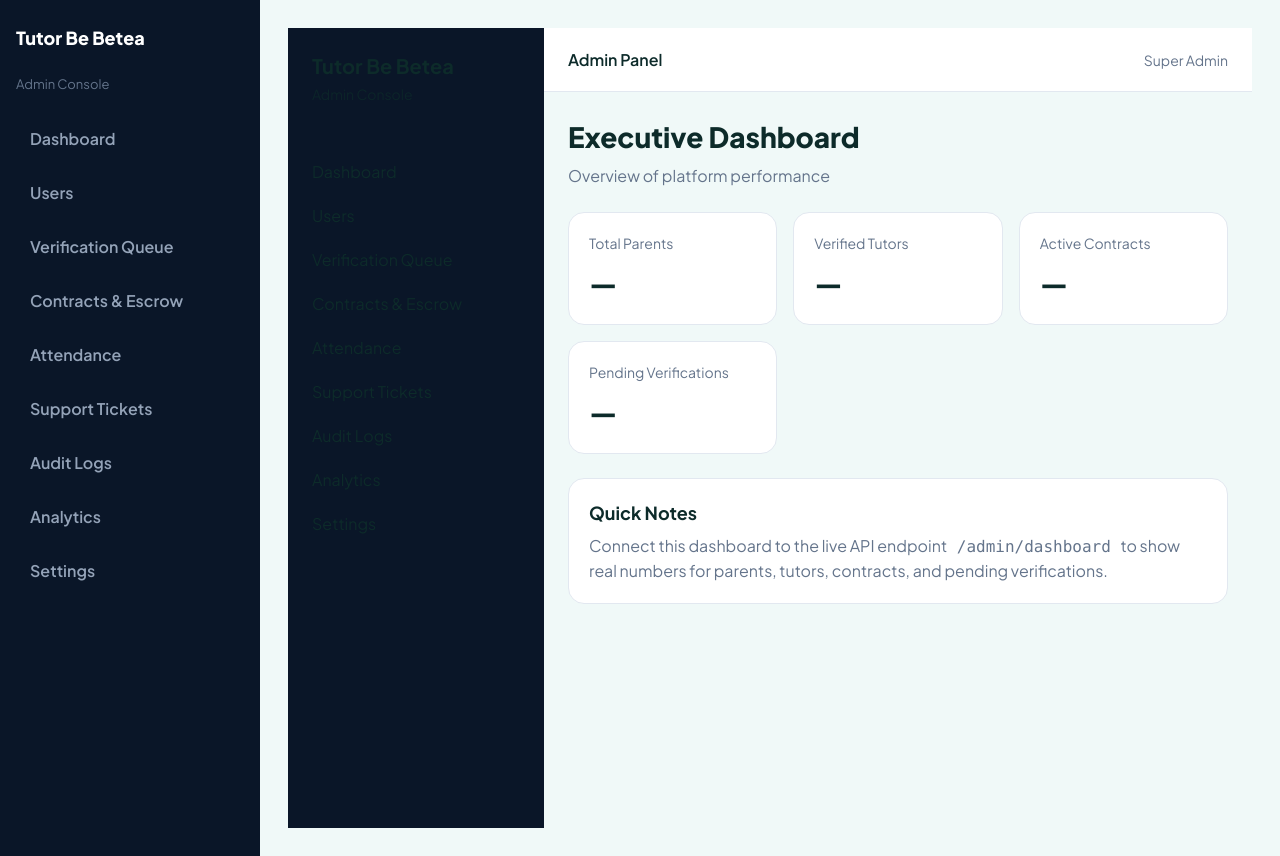
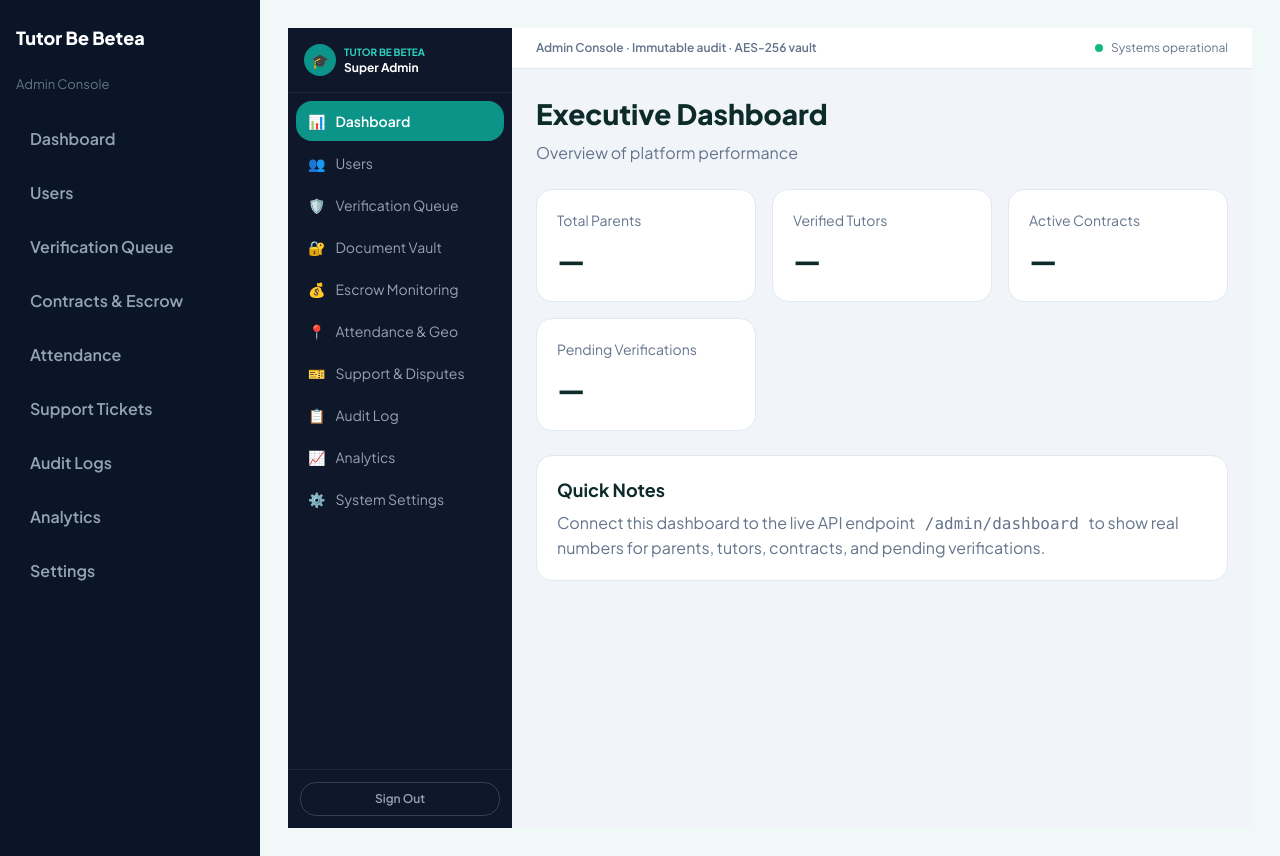
Before and after one commit to Zeordi/tutor-be-betea, a Next.js app in the folder apps/admin/: page / in a window 1280 px wide. Built offline with nearby package versions, Linux system fonts and the light colour scheme.

Commit message:
Update layout.tsx

```diff
--- a/apps/admin/app/(dashboard)/layout.tsx
+++ b/apps/admin/app/(dashboard)/layout.tsx
@@ -1,61 +1,117 @@
-export default function DashboardLayout({
+"use client";
+
+import Link from "next/link";
+import { usePathname, useRouter } from "next/navigation";
+import { useEffect, useState } from "react";
+
+const SIDEBAR = [
+  { href: "/", id: "dashboard", icon: "📊", label: "Dashboard" },
+  { href: "/users", id: "users", icon: "👥", label: "Users" },
+  { href: "/verification", id: "verification", icon: "🛡️", label: "Verification Queue" },
+  { href: "/vault", id: "vault", icon: "🔐", label: "Document Vault" },
+  { href: "/contracts", id: "escrow", icon: "💰", label: "Escrow Monitoring" },
+  { href: "/attendance", id: "geofence", icon: "📍", label: "Attendance & Geo" },
+  { href: "/tickets", id: "tickets", icon: "🎫", label: "Support & Disputes" },
+  { href: "/audit-logs", id: "audit", icon: "📋", label: "Audit Log" },
+  { href: "/analytics", id: "analytics", icon: "📈", label: "Analytics" },
+  { href: "/settings", id: "settings", icon: "⚙️", label: "System Settings" },
+];
+
+export default function AdminDashboardLayout({
   children,
 }: {
   children: React.ReactNode;
 }) {
+  const pathname = usePathname();
+  const router = useRouter();
+  const [ready, setReady] = useState(false);
+
+  useEffect(() => {
+    const token =
+      typeof window !== "undefined"
+        ? localStorage.getItem("admin_token") || localStorage.getItem("token")
+        : null;
+    // Keep soft gate for local preview; tighten when auth is wired
+    setReady(true);
+    if (!token) {
+      // router.replace("/login");
+    }
+  }, [router]);
+
+  if (!ready) {
+    return (
+      <div className="flex min-h-screen items-center justify-center bg-slate-100 dark:bg-[#060E1A]">
+        <p className="text-slate-500">Loading admin…</p>
+      </div>
+    );
+  }
+
   return (
-    <div className="min-h-screen flex">
-      {/* Sidebar */}
-      <aside className="w-64 bg-[var(--sidebar)] text-[var(--sidebar-foreground)] hidden lg:block">
-        <div className="p-6">
-          <h2 className="text-xl font-bold">Tutor Be Betea</h2>
-          <p className="text-sm opacity-70 mt-1">Admin Console</p>
+    <div className="flex h-screen overflow-hidden bg-slate-100 dark:bg-[#060E1A]">
+      <aside className="flex w-56 flex-shrink-0 flex-col bg-slate-900">
+        <div className="border-b border-slate-800 p-4">
+          <div className="flex items-center gap-2">
+            <div className="flex h-8 w-8 items-center justify-center rounded-xl bg-teal-600 text-sm">
+              🎓
+            </div>
+            <div>
+              <p className="text-[10px] font-bold text-teal-400">TUTOR BE BETEA</p>
+              <p className="text-xs font-bold text-white">Super Admin</p>
+            </div>
+          </div>
         </div>
 
-        <nav className="mt-6 px-3 space-y-1">
-          <a href="/admin" className="block rounded-lg px-3 py-2 hover:bg-white/10">
-            Dashboard
-          </a>
-          <a href="/admin/users" className="block rounded-lg px-3 py-2 hover:bg-white/10">
-            Users
-          </a>
-          <a href="/admin/verification" className="block rounded-lg px-3 py-2 hover:bg-white/10">
-            Verification Queue
-          </a>
-          <a href="/admin/contracts" className="block rounded-lg px-3 py-2 hover:bg-white/10">
-            Contracts & Escrow
-          </a>
-          <a href="/admin/attendance" className="block rounded-lg px-3 py-2 hover:bg-white/10">
-            Attendance
-          </a>
-          <a href="/admin/tickets" className="block rounded-lg px-3 py-2 hover:bg-white/10">
-            Support Tickets
-          </a>
-          <a href="/admin/audit-logs" className="block rounded-lg px-3 py-2 hover:bg-white/10">
-            Audit Logs
-          </a>
-          <a href="/admin/analytics" className="block rounded-lg px-3 py-2 hover:bg-white/10">
-            Analytics
-          </a>
-          <a href="/admin/settings" className="block rounded-lg px-3 py-2 hover:bg-white/10">
-            Settings
-          </a>
+        <nav className="flex-1 space-y-0.5 overflow-y-auto p-2">
+          {SIDEBAR.map((item) => {
+            const active =
+              item.href === "/"
+                ? pathname === "/"
+                : pathname === item.href || pathname.startsWith(item.href + "/");
+            return (
+              <Link
+                key={item.id}
+                href={item.href}
+                className={`flex w-full items-center gap-2.5 rounded-xl px-3 py-2.5 text-left text-sm transition-all ${
+                  active
+                    ? "bg-teal-600 font-semibold text-white"
+                    : "text-slate-400 hover:bg-slate-800 hover:text-white"
+                }`}
+              >
+                <span>{item.icon}</span>
+                <span>{item.label}</span>
+              </Link>
+            );
+          })}
         </nav>
+
+        <div className="border-t border-slate-800 p-3">
+          <button
+            onClick={() => {
+              localStorage.removeItem("admin_token");
+              localStorage.removeItem("token");
+              router.push("/login");
+            }}
+            className="w-full rounded-xl border border-slate-700 py-2 text-xs font-semibold text-slate-400 hover:text-white"
+          >
+            Sign Out
+          </button>
+        </div>
       </aside>
 
-      {/* Main Content */}
-      <div className="flex-1 flex flex-col">
-        <header className="h-16 border-b border-[var(--border)] bg-[var(--surface)] flex items-center justify-between px-6">
-          <h1 className="font-semibold text-[var(--foreground)]">Admin Panel</h1>
-          <div className="text-sm text-[var(--secondary)]">
-            Super Admin
+      <main className="flex-1 overflow-y-auto">
+        <div className="border-b border-slate-200 bg-white px-6 py-3 dark:border-slate-800 dark:bg-[#0A1628]">
+          <div className="flex items-center justify-between">
+            <p className="text-xs font-semibold text-slate-500">
+              Admin Console · Immutable audit · AES-256 vault
+            </p>
+            <div className="flex items-center gap-2">
+              <span className="h-2 w-2 rounded-full bg-emerald-500" />
+              <span className="text-xs text-slate-500">Systems operational</span>
+            </div>
           </div>
-        </header>
-
-        <main className="flex-1 p-6 overflow-auto">
-          {children}
-        </main>
-      </div>
+        </div>
+        <div className="p-6">{children}</div>
+      </main>
     </div>
   );
 }
```
